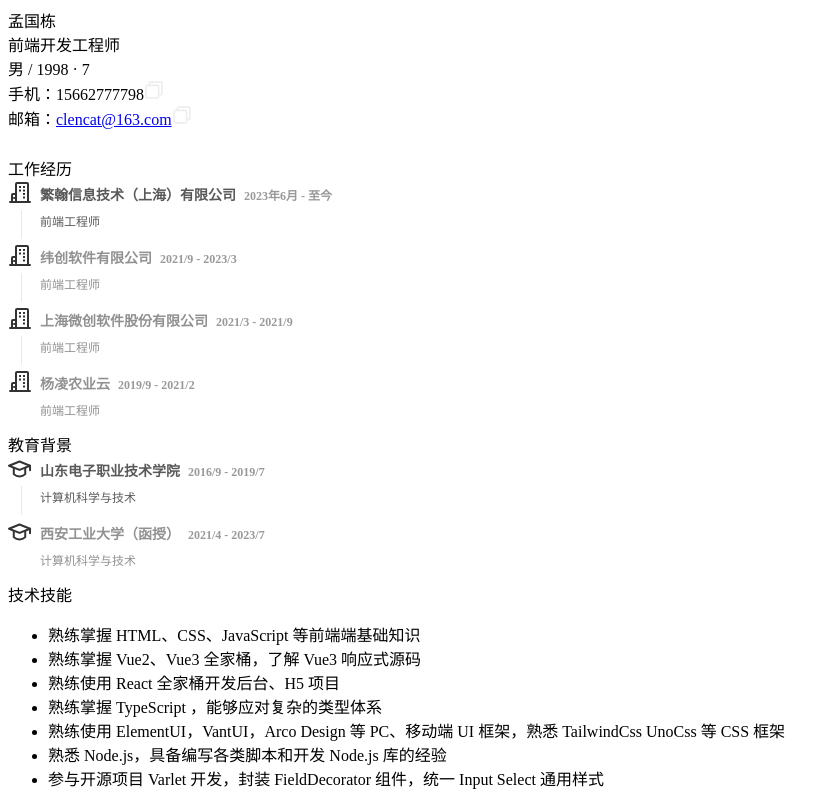
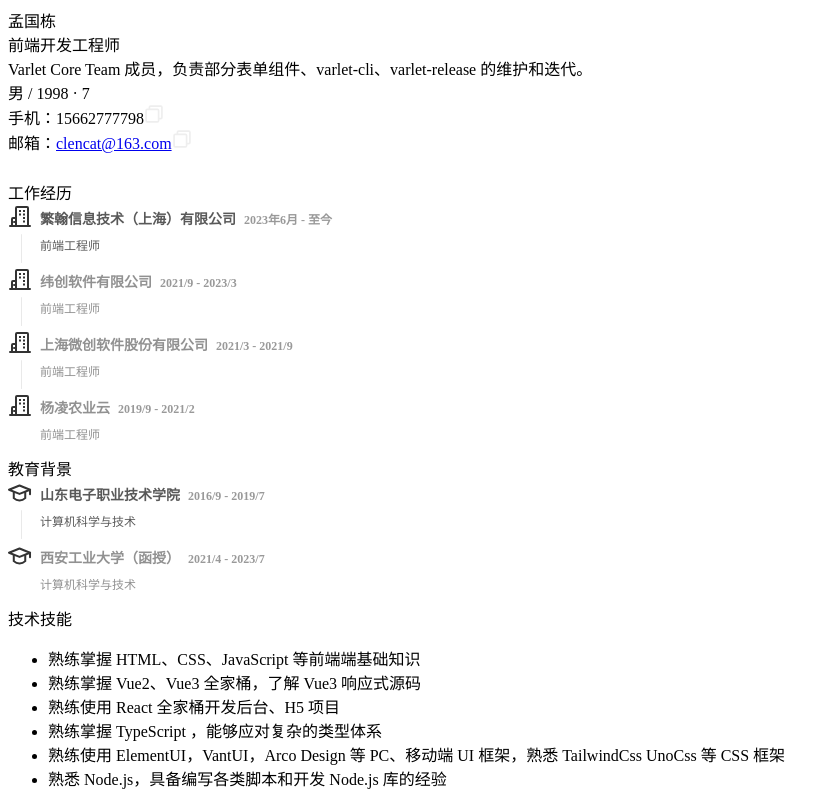
Before and after one commit to a145789/resume, a React app: page / in a window 1280 px wide. Shown: the top 793 px of the page, without its empty margins (0-839 px from the left). Built offline with nearby package versions, Linux system fonts and the light colour scheme; the HTML template or start-up script is replaced by a standard one.

Commit message:
feat: 更新个人简介

```diff
--- a/src/App.tsx
+++ b/src/App.tsx
@@ -36,8 +36,13 @@ const App = () => {
           <div className="p-[30px] bg-[#00bc8a] text-[#fff] flex flex-col justify-center items-center">
             <div className="py-2 px-4 text-[36px] font-[500]">孟国栋</div>
 
-            <div className="text-[22px] py-2 px-4 border-solid border-t-[1px] border-[#00a982]">
-              前端开发工程师
+            <div className="px-4 border-solid border-t-[1px] border-[#00a982] text-center">
+              <div className="text-[22px] py-2">前端开发工程师</div>
+              <div className="text-[14px]">
+                Varlet Core Team
+                成员，负责部分表单组件、varlet-cli、varlet-release
+                的维护和迭代。
+              </div>
             </div>
 
             <div className="border-solid border-t-[1px] border-[#00a982] font-[18px] flex flex-col items-center mt-2">
--- a/src/hooks/useResume.tsx
+++ b/src/hooks/useResume.tsx
@@ -90,7 +90,6 @@ export default function useResume() {
     '熟练掌握 TypeScript ，能够应对复杂的类型体系',
     '熟练使用 ElementUI，VantUI，Arco Design 等 PC、移动端 UI 框架，熟悉 TailwindCss UnoCss 等 CSS 框架',
     '熟悉 Node.js，具备编写各类脚本和开发 Node.js 库的经验',
-    '参与开源项目 Varlet 开发，封装 FieldDecorator 组件，统一 Input Select 通用样式',
     <>
       负责{' '}
       <a
```
